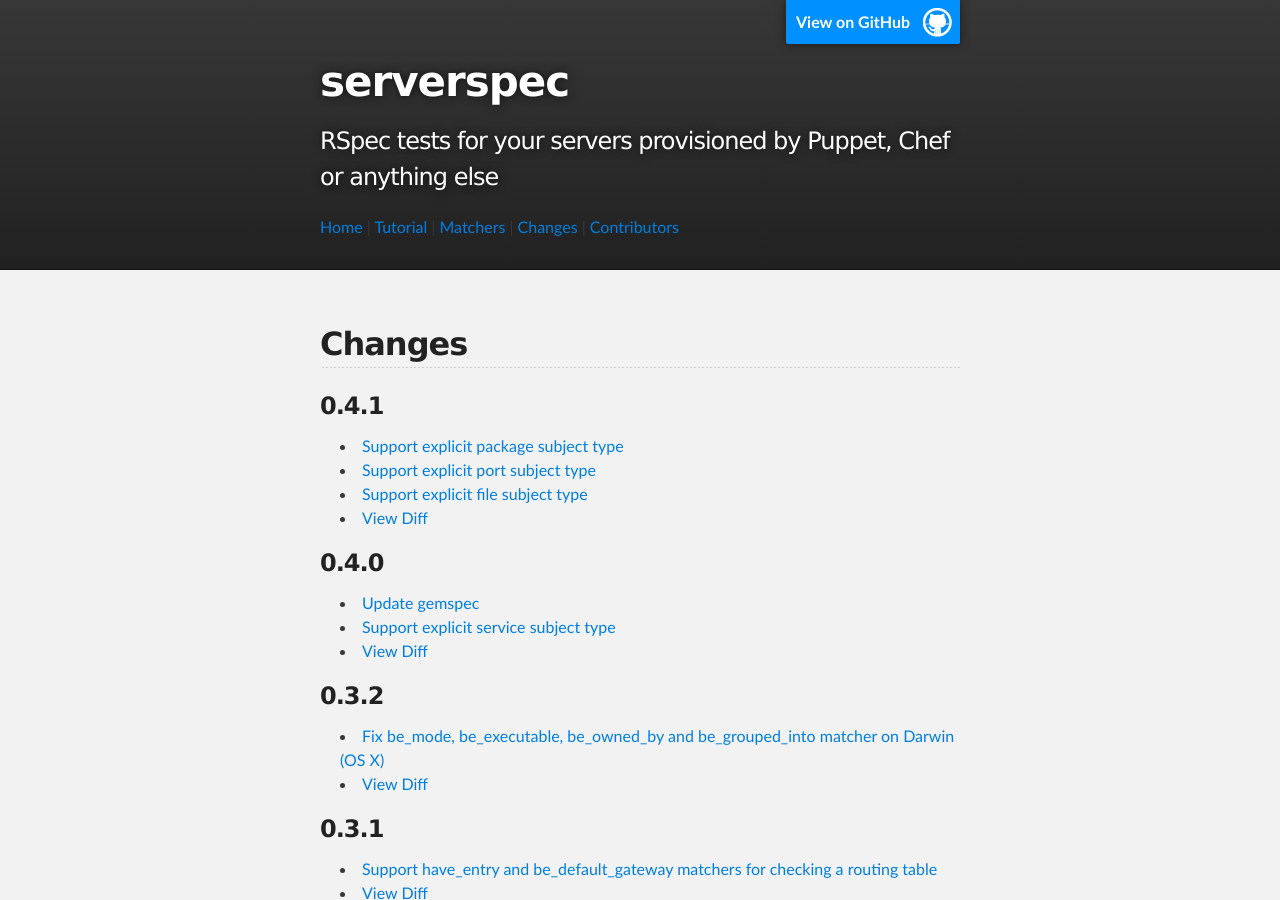
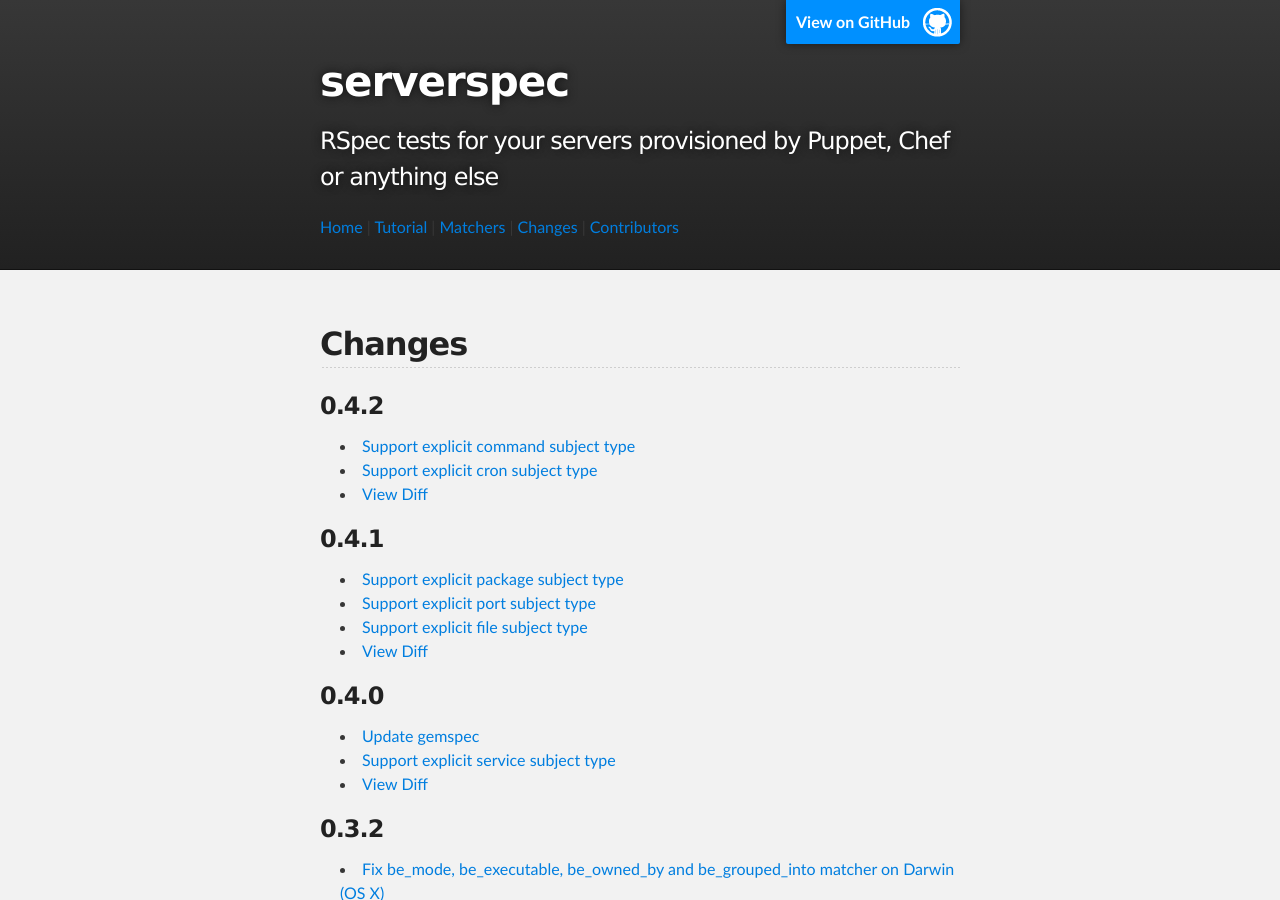
Before and after one commit to serverspec/serverspec.github.io, a Jekyll site: the page built from changes.md, in a window 1280 px wide and 900 px high. Built offline with Jekyll 4.4.1, drawn with Linux system fonts in a browser that asks for light colours; Markdown is read by kramdown in place of the engine named in the settings.

Commit message:
Add changes of v0.4.2

```diff
--- a/changes.md
+++ b/changes.md
@@ -5,6 +5,11 @@ title: changes
 
 ## Changes
 
+### 0.4.2
+
+ * [Support explicit command subject type](https://github.com/mizzy/serverspec/pull/110)
+ * [Support explicit cron subject type](https://github.com/mizzy/serverspec/pull/111)
+ * [View Diff](https://github.com/mizzy/serverspec/compare/v0.4.1...v0.4.2)
 
 
 ### 0.4.1
```
